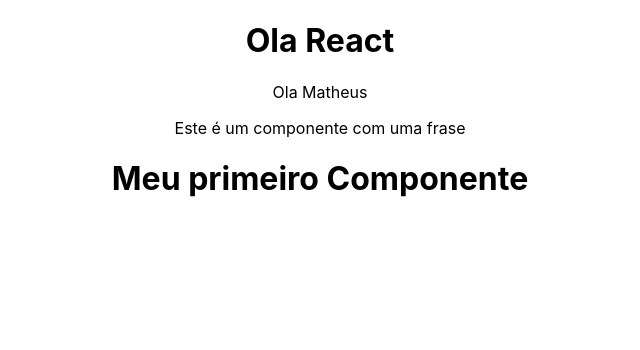
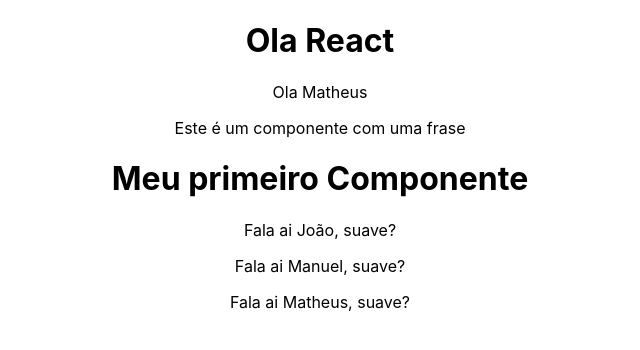
Before and after one commit to joaonascimentooo/Coins, a React (Create React App) app: page / in a window 1280 px wide. Shown: the top 350 px of the page, without its empty margins (320-960 px from the left). Built offline with nearby package versions, Linux system fonts and the light colour scheme.

Commit message:
Usando props

```diff
--- a/src/App.js
+++ b/src/App.js
@@ -1,5 +1,6 @@
 import './App.css';
 import HelloWorld from './components/HelloWorld';
+import SayMyName from './components/SayMyName';
 
 function App() {
 
@@ -9,6 +10,9 @@
       <h1>Ola React</h1>
       <p>Ola {name}</p>
       <HelloWorld />
+      <SayMyName nome="João"/>
+      <SayMyName nome="Manuel"/>
+      <SayMyName nome={name}/>
     </div>
   );
 }
--- /dev/null
+++ b/src/components/SayMyName.js
@@ -0,0 +1,9 @@
+function SayMyName(props){
+    return(
+        <div>
+            <p>Fala ai {props.nome}, suave?</p>
+        </div>
+    )
+}
+
+export default SayMyName
```
Also changed, not shown: src/components/Pessoa.Js (added, +11 -0 lines).
